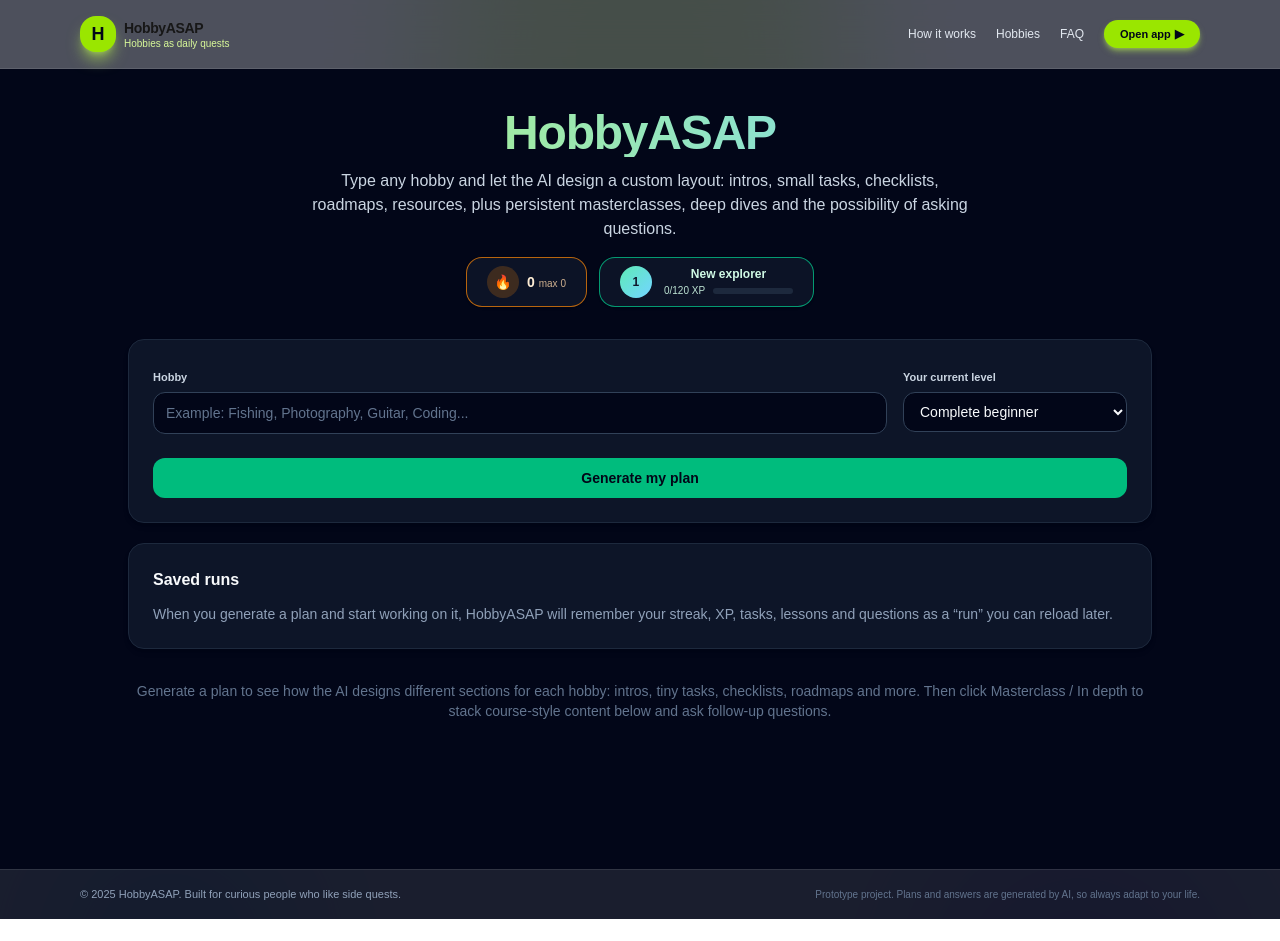
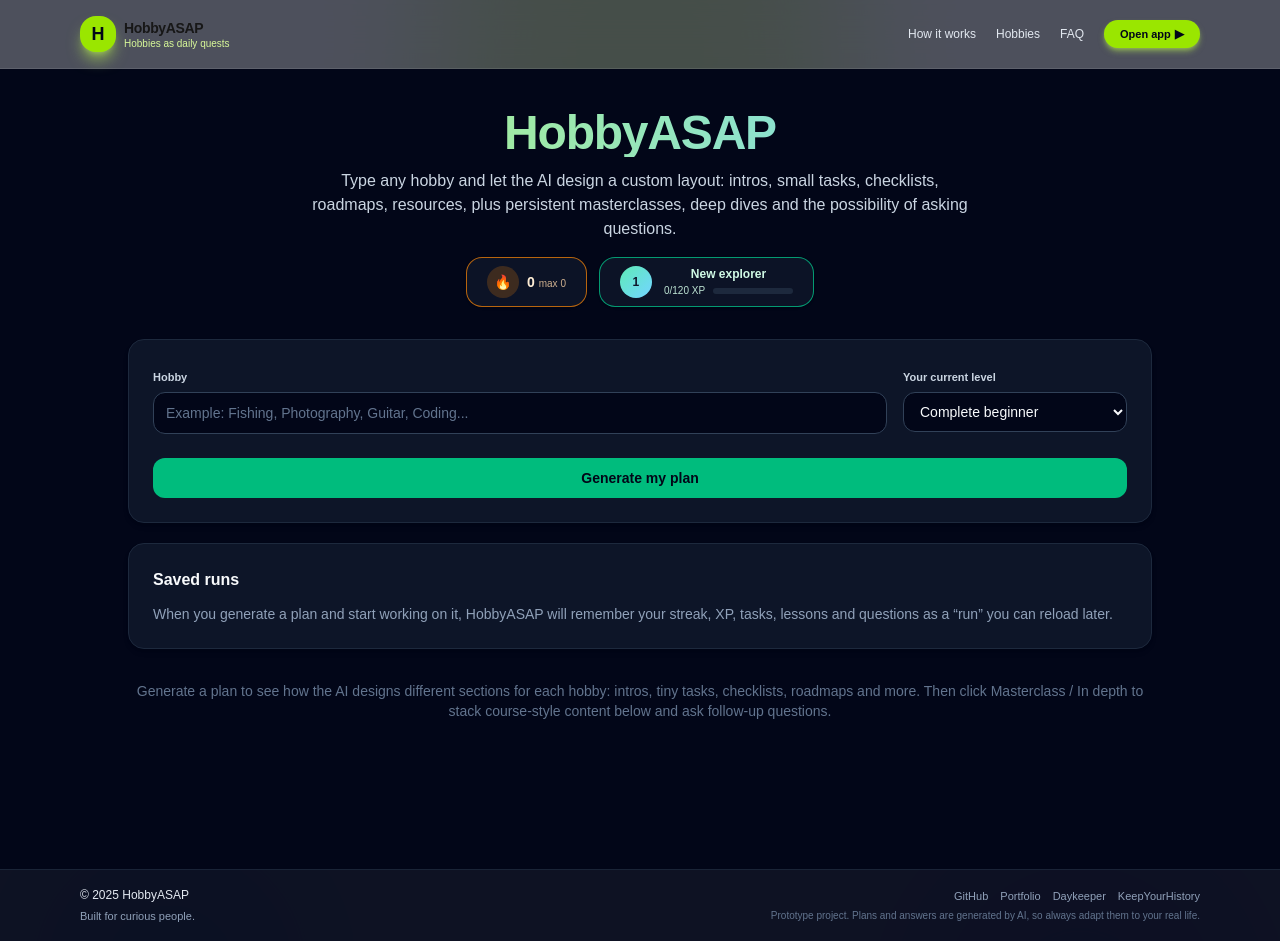
Before and after one commit to Luciano655dev/HobbyASAP, a Next.js app: page /app in a window 1280 px wide. Before the commit the page ends 919 px from the top, so only its background shows below. Built offline with nearby package versions, Linux system fonts and the light colour scheme.

Commit message:
general bug fixes and README

```diff
--- a/app/api/ask/route.ts
+++ b/app/api/ask/route.ts
@@ -64,7 +64,7 @@ export async function POST(req: Request) {
       "You are HobbyASAP Coach, an expert hobby mentor.\n" +
       "- You answer questions using ONLY the provided plan, lessons, and Q&A history.\n" +
       "- Explain in clear, simple language and give concrete, actionable steps.\n" +
-      "- You are allowed to add extra tiny practice tasks that fit the plan.\n" +
+      "- You are allowed to add extra tiny practice tasks that fit the plan, but It is not obrigatory.\n" +
       "- If user seems to want more depth on a specific topic, you may suggest an inDepthTopic.\n\n" +
       "You MUST respond with VALID JSON ONLY (no markdown, no prose around it) in this exact shape:\n" +
       `{
--- a/app/api/generate/userPrompt.ts
+++ b/app/api/generate/userPrompt.ts
@@ -1,6 +1,8 @@
 import { jsonSchemaExample } from "./jsonSchemaExample"
 
 export default function getUserPrompt(hobby: string, userLevel: string) {
+  const hobbySlug = hobby.toLowerCase().replace(/\s+/g, "+")
+
   return `
 You are HobbyASAP, an assistant that creates ultra clear, highly personalized and DETAILED learning plans for any hobby.
 
@@ -97,7 +99,15 @@ Use them like building blocks to design a mini app screen:
   - Include 5–12 resources.
   - Mix resource types where sensible:
     - "video", "article", "book", "course", "community", "search".
+  - VERY IMPORTANT URL RULES:
+    - If you are not 100% sure that a specific URL is correct and relevant, DO NOT invent it.
+    - In that case, use a SEARCH URL instead of a direct resource, for example:
+      - "https://www.youtube.com/results?search_query=beginner+${hobbySlug}"
+      - "https://www.google.com/search?q=beginner+${hobbySlug}+fundamentals"
+    - You MUST NOT output joke, meme, or troll links (especially no rickrolls).
+    - You MUST NOT output unrelated music videos or content that is not clearly about the hobby.
   - "note" must say WHY and WHEN to use the resource, 1–2 sentences.
+
 
 - "gear":
   - Use for hobbies that require equipment.
@@ -130,6 +140,12 @@ Design the sections as if you were crafting a mini learning app screen just for
     hobby
   )}".
 
+🔗 Resources URL rules:
+- Never output obviously fake, meme, or troll URLs.
+- Never output "https://www.youtube.com/watch?v=dQw4w9WgXcQ" or similar joke links.
+- If you are not sure about an exact URL, use a search URL instead of inventing a deep link.
+- Make sure to only return valid URLs
+
 🚫 Final rules:
 - Do NOT add extra top-level keys.
 - Do NOT wrap the JSON in backticks.
--- a/app/app/AskQuestionPanel.tsx
+++ b/app/app/AskQuestionPanel.tsx
@@ -291,7 +291,7 @@ export default function AskQuestionPanel({
               <button
                 type="button"
                 onClick={() => onInDepthRequest(latest.inDepthTopic!)}
-                className="inline-flex items-center gap-1 rounded-full border border-emerald-400/60 px-3 py-1 text-[11px] text-emerald-200 hover:bg-emerald-500/10"
+                className="inline-flex items-center justify-center rounded-xl bg-emerald-500/90 px-3 py-1.5 text-[11px] font-semibold text-slate-950 shadow-sm shadow-emerald-500/40 hover:bg-emerald-400 hover:shadow-md active:translate-y-[1px] transition"
               >
                 🔍 In-depth on “{latest.inDepthTopic}”
               </button>
--- a/app/app/HobbyPageClient.tsx
+++ b/app/app/HobbyPageClient.tsx
@@ -19,9 +19,13 @@ import PlanSections from "./components/PlanSections"
 import LessonsArea from "./components/LessonsArea"
 
 export default function HobbyPageClient() {
-  // basic form state
+  // basic form state (input)
   const [hobby, setHobby] = useState("")
   const [level, setLevel] = useState("complete beginner")
+
+  // frozen session meta (what goes to history)
+  const [sessionHobby, setSessionHobby] = useState<string>("")
+  const [sessionLevel, setSessionLevel] = useState<string>("")
 
   // main plan
   const [plan, setPlan] = useState<HobbyPlan | null>(null)
@@ -49,7 +53,7 @@ export default function HobbyPageClient() {
   const { history, saveSnapshot, deleteSession, clearAllSessions } =
     useSessionsHistory()
 
-  // Srcoll Management
+  // Scroll Management
   const planRef = useRef<HTMLDivElement | null>(null)
   const lessonsEndRef = useRef<HTMLDivElement | any>(null)
 
@@ -98,7 +102,7 @@ export default function HobbyPageClient() {
     return todayTasks.every((t) => completedTaskIds.includes(t.id))
   }, [plan, allTasks, completedTaskIds])
 
-  // XP stats via hook
+  // XP stats via hook (global from history)
   const xpStats = useGlobalXpStats(history)
 
   // theme + icon for header
@@ -152,6 +156,8 @@ export default function HobbyPageClient() {
       setStreak(INITIAL_STREAK)
       setSessionId(null)
       setSessionCreatedAt(null)
+      setSessionHobby("")
+      setSessionLevel("complete beginner")
     }
   }
 
@@ -164,11 +170,19 @@ export default function HobbyPageClient() {
     setStreak(INITIAL_STREAK)
     setSessionId(null)
     setSessionCreatedAt(null)
+    setSessionHobby("")
+    setSessionLevel("complete beginner")
   }
 
   function loadFromHistory(session: SavedSession) {
+    // Set input to match loaded session (nice UX)
     setHobby(session.hobby)
     setLevel(session.level)
+
+    // Freeze meta for this session (what history uses)
+    setSessionHobby(session.hobby)
+    setSessionLevel(session.level)
+
     setError("")
     setCompletedTaskIds(session.completedTaskIds)
     setPlan(session.plan)
@@ -190,8 +204,9 @@ export default function HobbyPageClient() {
     const snapshot: SavedSession = {
       id: sessionId,
       createdAt,
-      hobby,
-      level,
+      // use frozen session meta here
+      hobby: sessionHobby,
+      level: sessionLevel,
       icon: plan.icon || null,
       plan,
       completedTaskIds,
@@ -208,10 +223,10 @@ export default function HobbyPageClient() {
     streak,
     lessons,
     questions,
-    hobby,
-    level,
     sessionId,
     sessionCreatedAt,
+    sessionHobby,
+    sessionLevel,
     saveSnapshot,
   ])
 
@@ -253,6 +268,10 @@ export default function HobbyPageClient() {
       const newSessionId = `${hobby.toLowerCase()}_${Date.now()}`
       setSessionId(newSessionId)
       setSessionCreatedAt(new Date().toISOString())
+
+      // freeze the hobby/level for this session
+      setSessionHobby(hobby)
+      setSessionLevel(level)
     } catch (err: any) {
       setError(err.message || "Something went wrong.")
     } finally {
--- a/app/app/components/LessonsArea.tsx
+++ b/app/app/components/LessonsArea.tsx
@@ -107,7 +107,7 @@ export default function LessonsArea({
                             `${lesson.topic} – ${section.heading}`
                           )
                         }
-                        className="text-[10px] rounded-full border border-slate-500/60 px-2 py-0.5 text-slate-200 hover:bg-slate-800/80"
+                        className="inline-flex items-center justify-center rounded-xl bg-slate-800/90 px-3 py-1.5 text-[11px] font-semibold text-slate-50 border border-slate-600 shadow-sm hover:bg-slate-700 hover:shadow-md active:translate-y-[1px] transition"
                       >
                         More depth on this
                       </button>
--- a/app/app/components/PlanSections.tsx
+++ b/app/app/components/PlanSections.tsx
@@ -211,13 +211,6 @@ export default function PlanSections({
                       </div>
                     </div>
                     <div className="flex flex-wrap gap-2 pb-1 sm:pb-0">
-                      <button
-                        type="button"
-                        onClick={() => onOpenLesson("masterclass", item.label)}
-                        className={primaryButtonClasses}
-                      >
-                        Masterclass
-                      </button>
                       <button
                         type="button"
                         onClick={() => onOpenLesson("inDepth", item.label)}
--- a/components/layout/Footer.tsx
+++ b/components/layout/Footer.tsx
@@ -1,15 +1,53 @@
 export default function Footer() {
   return (
-    <footer className="border-t border-white/10 bg-slate-950/90">
-      <div className="mx-auto flex max-w-6xl flex-col items-center justify-between gap-2 px-4 py-4 text-[11px] text-slate-400 sm:flex-row">
-        <p>
-          © {new Date().getFullYear()} HobbyASAP. Built for curious people who
-          like side quests.
-        </p>
-        <p className="text-[10px] text-slate-500">
-          Prototype project. Plans and answers are generated by AI, so always
-          adapt to your life.
-        </p>
+    <footer className="border-t border-slate-800/80 bg-slate-950/95">
+      <div className="mx-auto flex max-w-6xl flex-col gap-3 px-4 py-4 text-[11px] text-slate-400 sm:flex-row sm:items-center sm:justify-between">
+        {/* Left side: brand + tagline */}
+        <div className="space-y-1 text-center sm:text-left">
+          <p className="text-[12px] font-medium text-slate-200">
+            © {new Date().getFullYear()} HobbyASAP
+          </p>
+          <p className="text-[11px] text-slate-400">
+            Built for curious people.
+          </p>
+        </div>
+
+        {/* Right side: links + disclaimer */}
+        <div className="flex flex-col items-center gap-1 sm:items-end">
+          <nav className="flex flex-wrap items-center justify-center gap-3 text-[11px] text-slate-400">
+            <a
+              href="https://github.com/luciano655dev/hobbyasap"
+              target="_blank"
+              rel="noreferrer"
+              className="hover:text-emerald-300 hover:underline"
+            >
+              GitHub
+            </a>
+            <a
+              href="https://luciano655.netlify.app"
+              className="hover:text-emerald-300 hover:underline"
+            >
+              Portfolio
+            </a>
+            <a
+              href="https://daykeeper.app"
+              className="hover:text-emerald-300 hover:underline"
+            >
+              Daykeeper
+            </a>
+            <a
+              href="https://keepyourhistory.vercel.app"
+              className="hover:text-emerald-300 hover:underline"
+            >
+              KeepYourHistory
+            </a>
+          </nav>
+
+          <p className="text-[10px] text-slate-500 text-center sm:text-right">
+            Prototype project. Plans and answers are generated by AI, so always
+            adapt them to your real life.
+          </p>
+        </div>
       </div>
     </footer>
   )
```
Also changed, not shown: 1 other file (tests, documents, lock files or other folders).
